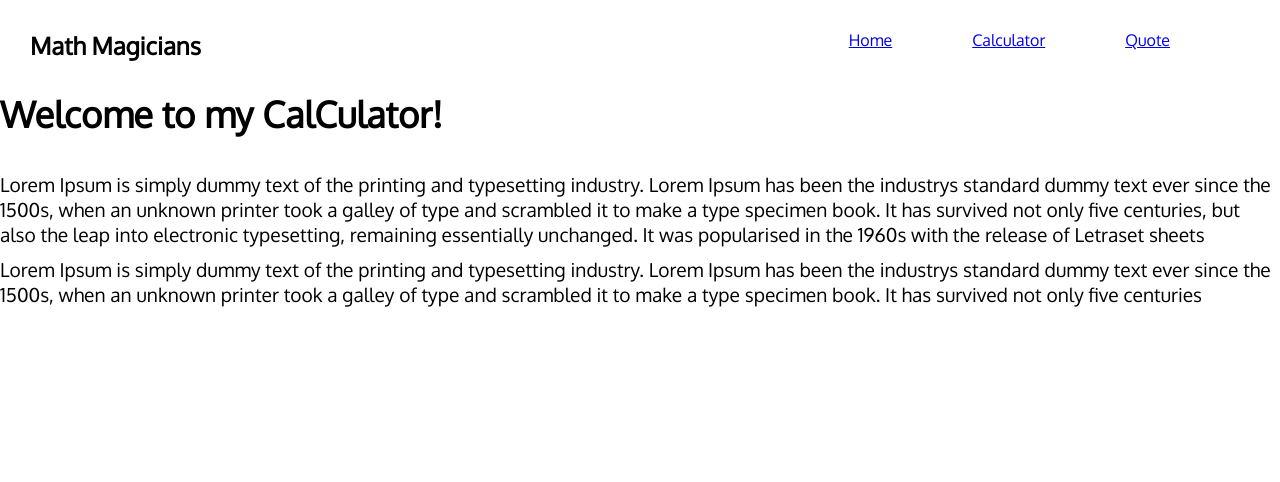
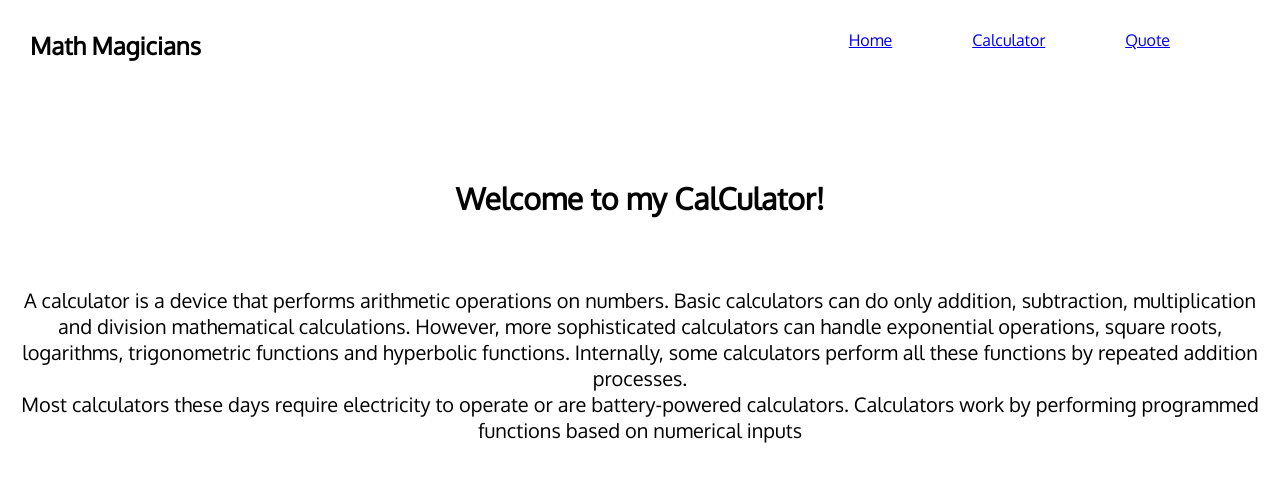
Before and after one commit to developerwaleed/Math-Magicians, a React (Create React App) app: page /Math-Magicians in a window 1280 px wide. Shown: the top 482 px of the page. Built offline with nearby package versions, Linux system fonts and the light colour scheme.

Commit message:
Fix linter errors

```diff
--- a/src/components/Home/Home.js
+++ b/src/components/Home/Home.js
@@ -2,22 +2,19 @@ import React from 'react';
 import styles from './Home.module.css';
 
 const Home = () => (
-  <div className={styles.home}>
+  <div className={styles.homeContainer}>
     <h2>Welcome to my CalCulator!</h2>
     <p>
-      Lorem Ipsum is simply dummy text of the printing and typesetting industry.
-      Lorem Ipsum has been the industrys standard dummy text ever since the
-      1500s, when an unknown printer took a galley of type and scrambled it to
-      make a type specimen book. It has survived not only five centuries, but
-      also the leap into electronic typesetting, remaining essentially
-      unchanged. It was popularised in the 1960s with the release of Letraset
-      sheets
-    </p>
-    <p>
-      Lorem Ipsum is simply dummy text of the printing and typesetting industry.
-      Lorem Ipsum has been the industrys standard dummy text ever since the
-      1500s, when an unknown printer took a galley of type and scrambled it to
-      make a type specimen book. It has survived not only five centuries
+      A calculator is a device that performs arithmetic operations on numbers.
+      Basic calculators can do only addition, subtraction, multiplication and
+      division mathematical calculations. However, more sophisticated
+      calculators can handle exponential operations, square roots, logarithms,
+      trigonometric functions and hyperbolic functions. Internally, some
+      calculators perform all these functions by repeated addition processes.
+      <br />
+      Most calculators these days require electricity to operate or are
+      battery-powered calculators. Calculators work by performing programmed
+      functions based on numerical inputs
     </p>
   </div>
 );
--- a/src/components/Home/Home.module.css
+++ b/src/components/Home/Home.module.css
@@ -1,14 +1,14 @@
-.home {
-    font-size: 1.5em;
-  }
+.homeContainer {
+  height: 50vh;
+  display: flex;
+  flex-direction: column;
+  justify-content: center;
+  align-items: center;
+  text-align: center;
+  font-size: 1.25rem;
+  padding: 20px;
+}
 
-  .home h2 {
-    margin-bottom: 1em;
-    font-size: 1.5em;
-  }
-
-  .home p {
-    margin-top: 0.5em;
-    font-weight: lighter;
-    font-size: 0.8em;
-  }
+.homeContainer h2 {
+  padding-bottom: 70px;
+}
--- a/src/components/NavBar/NavBar.module.css
+++ b/src/components/NavBar/NavBar.module.css
@@ -11,6 +11,6 @@ nav {
   gap: 80px;
 }
 
-.navItems li:last-child{
+.navItems li:last-child {
   padding-right: 5rem;
 }
```
Lines whose indentation alone changed are shown as unchanged.
